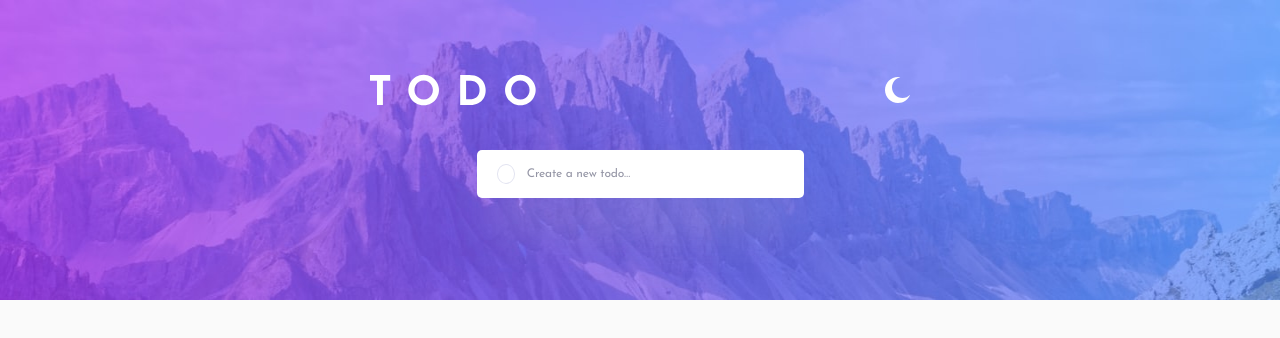
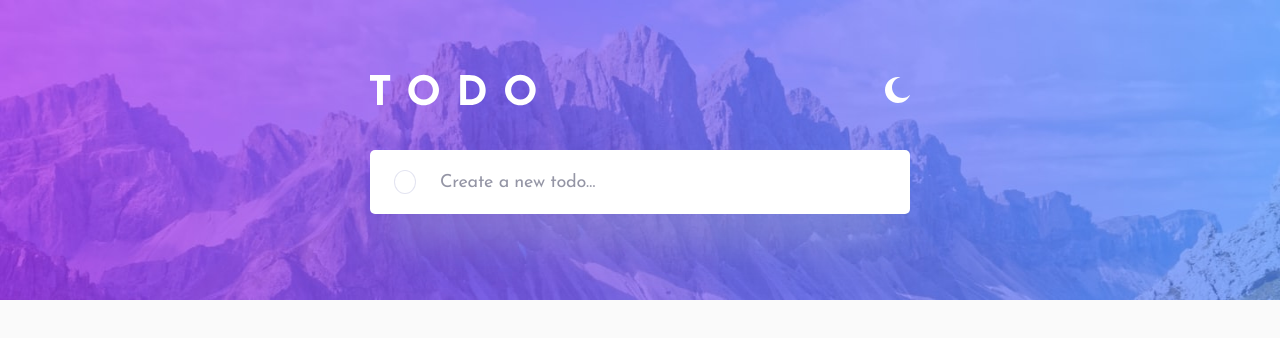
Before and after one commit to achiewe/Todo-app, a React (Vite) app: page / in a window 1280 px wide. Shown: the top 338 px of the page. Built offline with nearby package versions, Linux system fonts and the light colour scheme.

Commit message:
add responsive design for CreateInputTodo component

```diff
--- a/src/components/CreateInputTodo.tsx
+++ b/src/components/CreateInputTodo.tsx
@@ -42,6 +42,13 @@ const Form = styled.form<{ darkMode: boolean }>`
       ? "0px 35px 50px -15px rgba(0, 0, 0, 0.5)"
       : "0px 35px 50px -15px #c2c3d680"};
 
+  @media (min-width: 1024px) {
+    width: 540px;
+    padding: 20px 0 20px 24px;
+    gap: 24px;
+    height: 64px;
+  }
+
   button {
     width: 20px;
     height: 20px;
@@ -49,6 +56,10 @@ const Form = styled.form<{ darkMode: boolean }>`
     border: ${(props) =>
       props.darkMode ? "1px solid #393A4B " : "1px solid #e3e4f1"};
     background: ${(props) => (props.darkMode ? "#25273D" : "#FFFFFF")};
+    @media (min-width: 1024px) {
+      width: 24px;
+      height: 24px;
+    }
   }
 
   input {
@@ -63,6 +74,13 @@ const Form = styled.form<{ darkMode: boolean }>`
     color: ${(props) => (props.darkMode ? "#FFFFFF" : "black")};
     background-color: ${(props) => (props.darkMode ? "#25273D" : "#FFFFFF")};
     outline: none;
+    @media (min-width: 1024px) {
+      font-size: 18px;
+      font-weight: 400;
+      line-height: 18px;
+      letter-spacing: -0.25px;
+      text-align: left;
+    }
   }
 
   input::placeholder {
```
